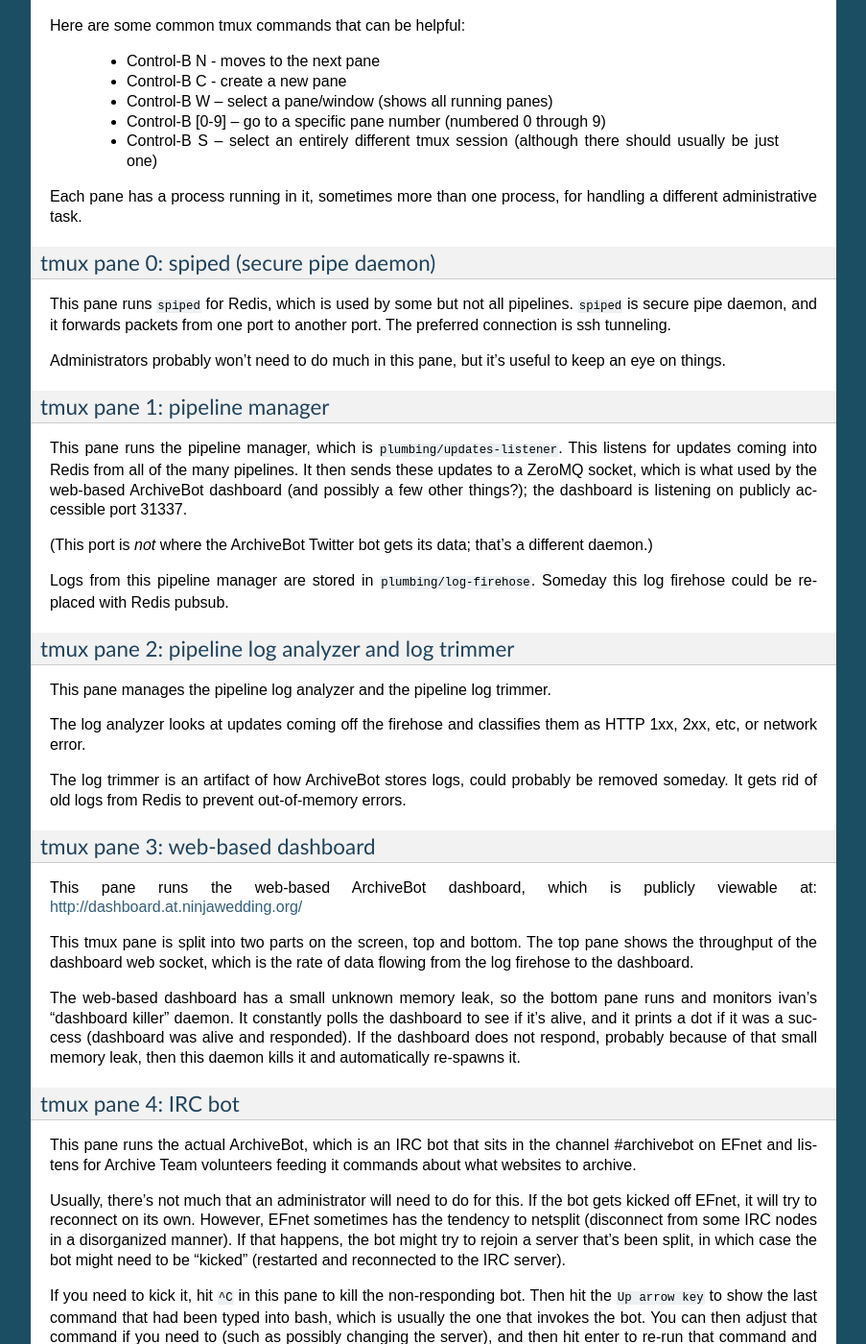
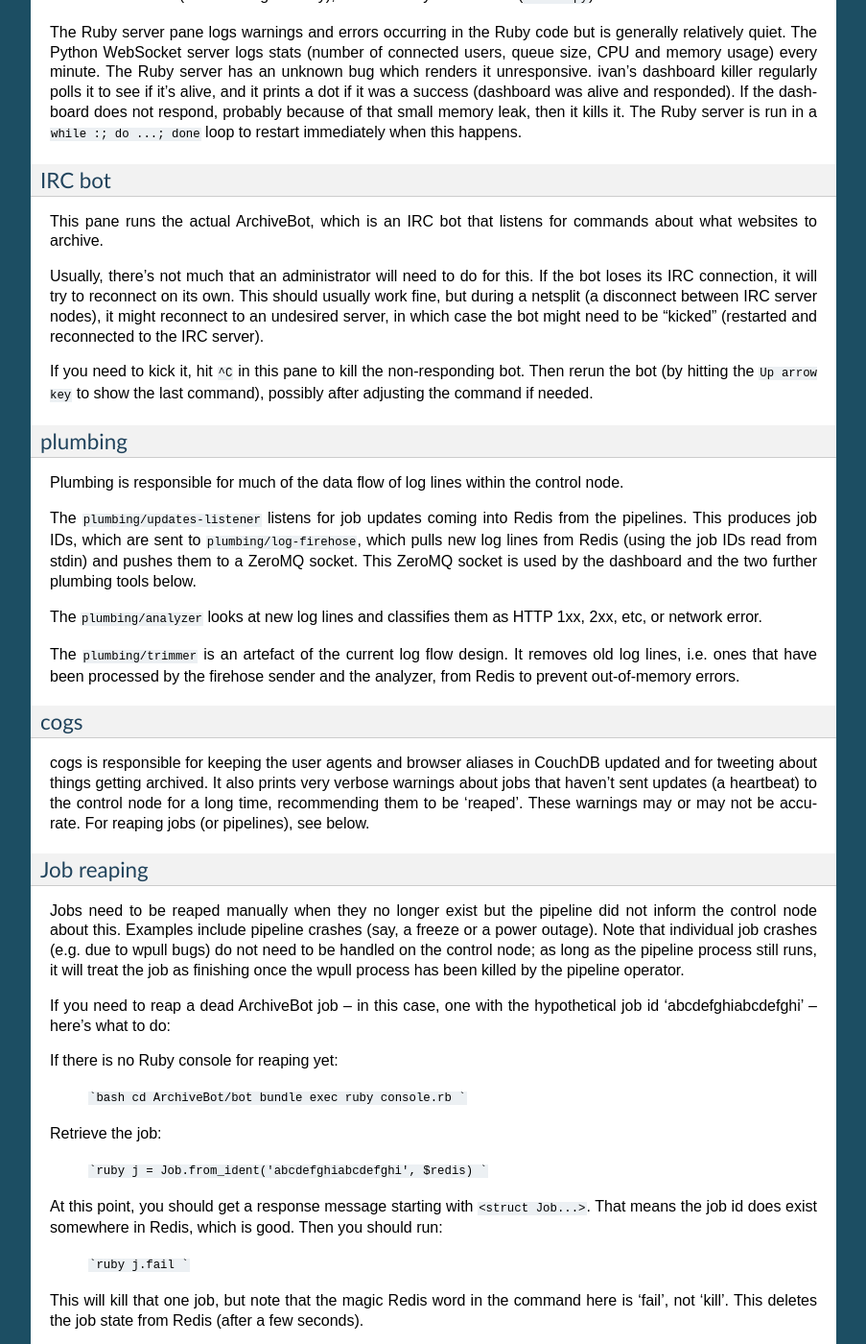
Before and after one commit to ArchiveTeam/ArchiveBot, a Sphinx documentation site: the page built from doc/admin.rst, in a window 1280 px wide and 1400 px high, scrolled down 1413 px. Shown: the whole window at 96% size, without its empty margins (198-1101 px from the left). Built offline with Sphinx 7.4.7, drawn with Linux system fonts in a browser that asks for light colours; some of the changed text lies outside the part shown.

Commit message:
Overhaul the documentation to remove all references of the ArchiveTeam instance
This makes the docs more relevant to anyone wanting to run their own instance of ArchiveBot.

It also removes an ugly hack on the dashboard which was specific to the ArchiveTeam instance as well.

````diff
--- a/doc/admin.rst
+++ b/doc/admin.rst
@@ -2,9 +2,9 @@
 ArchiveBot Administration
 =========================
 
-ArchiveBot has a central "control node" server, currently run by Archive Team member David Yip (yipdw) at ``archivebot.at.ninjawedding.org``.  This document explains how to manage it, hopefully without breaking anything.
+ArchiveBot has a central "control node" server.  This document explains how to manage it, hopefully without breaking anything.
 
-This control node server does many things. It runs the actual bot that sits in the EFnet IRC channel #archivebot and listens to Archive Team members' commands about which websites to archive. It runs the Redis server that keeps track of all the pipelines and their data. It runs the web-based ArchiveBot dashboard and pipeline dashboard. It runs the Twitter bot that sends information about what's being archived. It has access to log files and debug information.
+This control node server does many things. It runs the actual bot that sits in an IRC channel and listens to commands about which websites to archive. It runs the Redis server that keeps track of all the pipelines and their data. It runs the web-based ArchiveBot dashboard and pipeline dashboard. It runs the Twitter bot that sends information about what's being archived. It has access to log files and debug information.
 
 It also handles many manual administrative tasks that need doing from time to time, such as cleaning out (or "reaping") information about old pipelines that have gone offline, or old web crawl jobs that were aborted or died or disappeared.
 
@@ -14,134 +14,105 @@ Another common administrative task on this server is manually adding new pipelin
 Basic Information
 =================
 
-The control node server is reachable by SSH at ``archivebot.at.ninjawedding.org``.
-
-Archive Team members can SSH into this server with two possible usernames:
-
-	* ``archivebot@archivebot.at.ninjawedding.org`` - for performing more delicate administrative tasks
-	* ``pipeline@archivebot.at.ninjawedding.org`` - for adding/editing SSH keys for new pipeline servers
-
-Neither of these accounts has sudo access.
-
-Long-time Archive Team volunteers used to be assigned individual user accounts on this machine, but starting in mid-2017 all new pipelines are now added to the server via the shared ``pipeline@`` account instead, with a shared ``authorized_keys`` file, to keep things simpler.
-
-This control node server is the same server that also runs the web-based ArchiveBot dashboard:
-http://dashboard.at.ninjawedding.org/
-
-And it also runs the web-based ArchiveBot pipeline dashboard:
-http://dashboard.at.ninjawedding.org/pipelines
+The control node server is usually administrated by SSH.  Pipelines also connect over SSH, possibly with a separate account (e.g. ``pipeline``).
 
 
 How to add new ArchiveBot pipelines
 ===================================
 
-Archive Team volunteers set up and run pipelines on their own servers. Each of these can handle several web crawls at a time, depending on their servers' individual configuration and their available hard drive space and memory.  More information and installation instructions are at GitHub:
+Pipelines run on their own servers. Each of these can handle several web crawls at a time, depending on their servers' individual configuration and their available hard drive space and memory.  More information and installation instructions are at GitHub:
 https://github.com/ArchiveTeam/ArchiveBot/blob/master/INSTALL.pipeline
 
-When a new pipeline is set up and all ready to go, the last step is that the server's SSH key still needs to be manually added to the control node. The new pipeline's operator should e-mail or private message one of the Archive Team members who already has SSH access to the control node server, such as David Yip (yipdw), Brooke Schreier Ganz (Asparagirl) or Just Another Archivist (JAA), who may be hanging out in #archiveteam on EFnet. One of them should SSH into the ``pipeline@archivebot.at.ninjawedding.org`` account, and do:
-
-	```bash
-	cd /home/pipeline/.ssh
-	```
-
-Then they should open the file ``authorized_keys`` with the text editor of their choice, and add the new pipeline server's SSH key to the bottom of the list, save, and quit.  If the new pipeline is set up correctly, it should then show up on the web-based pipeline dashboard shortly after that, and should start being assigned web crawl jobs from the queue.
+When a new pipeline is set up and all ready to go, the last step is that the server's SSH key still needs to be manually added to the control node. The new pipeline's operator should e-mail or private message one of the members with access to the control node server, who then need to open ``~/.ssh/authorized_keys`` for the relevant account with the text editor of their choice and add the new pipeline server's SSH key to the bottom of the list.  If the new pipeline is set up correctly, it should then show up on the web-based pipeline dashboard shortly after that, and should start being assigned web crawl jobs from the queue.
 
 
 All about tmux
 ==============
 
-The control node server has many different processes running constantly. To help keep these processes running even when people log in or out, and to keep things somewhat well-organized, the server is set up with a program called ``tmux`` to run multiple "panes" of information.
+The control node server has many different processes running constantly. To help keep these processes running even when people log in or out, and to keep things somewhat well-organized, the server is set up with a program called ``tmux`` to run multiple "windows" and "panes" of information.
 
 When you log into the control node server, you should type ``tmux attach`` to view all the panes and easily move between them.
 
 Here are some common tmux commands that can be helpful:
 
-	* Control-B N - moves to the next pane
-	* Control-B C - create a new pane
-	* Control-B W – select a pane/window (shows all running panes)
-	* Control-B [0-9] – go to a specific pane number (numbered 0 through 9)
+	* Control-B N - moves to the next window
+	* Control-B C - create a new window
+	* Control-B W – select a window (shows all running panes)
+	* Control-B [0-9] – go to a specific number (numbered 0 through 9)
+	* Control-B arrow – move between panes within a window
 	* Control-B S – select an entirely different tmux session (although there should usually be just one)
 
-Each pane has a process running in it, sometimes more than one process, for handling a different administrative task.
+Each pane has a process running in it, and related processes' panes are usually grouped in one window.
 
 
-tmux pane 0: spiped (secure pipe daemon)
-++++++++++++++++++++++++++++++++++++++++
+CouchDB and Redis
++++++++++++++++++
 
-This pane runs ``spiped`` for Redis, which is used by some but not all pipelines.  ``spiped`` is secure pipe daemon, and it forwards packets from one port to another port.  The preferred connection is ssh tunneling.
-
-Administrators probably won't need to do much in this pane, but it's useful to keep an eye on things.
+CouchDB and Redis might be running in tmux or as a system service, depending on how it was set up exactly. Either way, they can generally be ignored and left alone.
 
 
-tmux pane 1: pipeline manager
-+++++++++++++++++++++++++++++
+Dashboard
++++++++++
 
-This pane runs the pipeline manager, which is ``plumbing/updates-listener``.  This listens for updates coming into Redis from all of the many pipelines.  It then sends these updates to a ZeroMQ socket, which is what used by the web-based ArchiveBot dashboard (and possibly a few other things?); the dashboard is listening on publicly accessible port 31337.
+This window runs the dashboard components: the Ruby server (static files, job and pipeline list, etc.), the Python WebSocket server (real-time log delivery), and the Ruby server killer (``killer.py``).
 
-(This port is *not* where the ArchiveBot Twitter bot gets its data; that's a different daemon.)
+The Ruby server pane logs warnings and errors occurring in the Ruby code but is generally relatively quiet.  The Python WebSocket server logs stats (number of connected users, queue size, CPU and memory usage) every minute.  The Ruby server has an unknown bug which renders it unresponsive.  ivan's dashboard killer regularly polls it to see if it's alive, and it prints a dot if it was a success (dashboard was alive and responded).  If the dashboard does not respond, probably because of that small memory leak, then it kills it.  The Ruby server is run in a ``while :; do ...; done`` loop to restart immediately when this happens.
 
-Logs from this pipeline manager are stored in ``plumbing/log-firehose``.  Someday this log firehose could be replaced with Redis pubsub.
+IRC bot
++++++++
+
+This pane runs the actual ArchiveBot, which is an IRC bot that listens for commands about what websites to archive.
+
+Usually, there's not much that an administrator will need to do for this.  If the bot loses its IRC connection, it will try to reconnect on its own.  This should usually work fine, but during a netsplit (a disconnect between IRC server nodes), it might reconnect to an undesired server, in which case the bot might need to be "kicked" (restarted and reconnected to the IRC server).
+
+If you need to kick it, hit ``^C`` in this pane to kill the non-responding bot.  Then rerun the bot (by hitting the ``Up arrow key`` to show the last command), possibly after adjusting the command if needed.
 
 
-tmux pane 2: pipeline log analyzer and log trimmer
-++++++++++++++++++++++++++++++++++++++++++++++++++
+plumbing
+++++++++
 
-This pane manages the pipeline log analyzer and the pipeline log trimmer.
+Plumbing is responsible for much of the data flow of log lines within the control node.
 
-The log analyzer looks at updates coming off the firehose and classifies them as HTTP 1xx, 2xx, etc, or network error.
+The ``plumbing/updates-listener`` listens for job updates coming into Redis from the pipelines.  This produces job IDs, which are sent to ``plumbing/log-firehose``, which pulls new log lines from Redis (using the job IDs read from stdin) and pushes them to a ZeroMQ socket.  This ZeroMQ socket is used by the dashboard and the two further plumbing tools below.
 
-The log trimmer is an artifact of how ArchiveBot stores logs, could probably be removed someday.  It gets rid of old logs from Redis to prevent out-of-memory errors.
+The ``plumbing/analyzer`` looks at new log lines and classifies them as HTTP 1xx, 2xx, etc, or network error.
+
+The ``plumbing/trimmer`` is an artefact of the current log flow design.  It removes old log lines, i.e. ones that have been processed by the firehose sender and the analyzer, from Redis to prevent out-of-memory errors.
 
 
-tmux pane 3: web-based dashboard
-++++++++++++++++++++++++++++++++
+cogs
+++++
 
-This pane runs the web-based ArchiveBot dashboard, which is publicly viewable at:
-http://dashboard.at.ninjawedding.org/
-
-This tmux pane is split into two parts on the screen, top and bottom.  The top pane shows the throughput of the dashboard web socket, which is the rate of data flowing from the log firehose to the dashboard.
-
-The web-based dashboard has a small unknown memory leak, so the bottom pane runs and monitors ivan's “dashboard killer” daemon. It constantly polls the dashboard to see if it's alive, and it prints a dot if it was a success (dashboard was alive and responded).  If the dashboard does not respond, probably because of that small memory leak, then this daemon kills it and automatically re-spawns it.
+cogs is responsible for keeping the user agents and browser aliases in CouchDB updated and for tweeting about things getting archived.  It also prints very verbose warnings about jobs that haven't sent updates (a heartbeat) to the control node for a long time, recommending them to be 'reaped'.  These warnings may or may not be accurate.  For reaping jobs (or pipelines), see below.
 
 
-tmux pane 4: IRC bot
-++++++++++++++++++++
+Job reaping
++++++++++++
 
-This pane runs the actual ArchiveBot, which is an IRC bot that sits in the channel #archivebot on EFnet and listens for Archive Team volunteers feeding it commands about what websites to archive.
+Jobs need to be reaped manually when they no longer exist but the pipeline did not inform the control node about this.  Examples include pipeline crashes (say, a freeze or a power outage).  Note that individual job crashes (e.g. due to wpull bugs) do not need to be handled on the control node; as long as the pipeline process still runs, it will treat the job as finishing once the wpull process has been killed by the pipeline operator.
 
-Usually, there's not much that an administrator will need to do for this. If the bot gets kicked off EFnet, it will try to reconnect on its own. However, EFnet sometimes has the tendency to netsplit (disconnect from some IRC nodes in a disorganized manner). If that happens, the bot might try to rejoin a server that's been split, in which case the bot might need to be "kicked" (restarted and reconnected to the IRC server).
+If you need to reap a dead ArchiveBot job -- in this case, one with the hypothetical job id 'abcdefghiabcdefghi' -- here's what to do:
 
-If you need to kick it, hit ``^C`` in this pane to kill the non-responding bot. Then hit the ``Up arrow key`` to show the last command that had been typed into bash, which is usually the one that invokes the bot. You can then adjust that command if you need to (such as possibly changing the server), and then hit enter to re-run that command and reconnect the bot to EFnet.
-
-
-tmux pane 5: redis-cli console
-++++++++++++++++++++++++++++++
-
-This is the console for running redis-cli commands.  It might get closed down, because it's rarely used.
-
-
-tmux pane 6: job reaper and Twitter bot
-+++++++++++++++++++++++++++++++++++++++
-
-This is the job reaper, used by administrators to manually get rid of "zombie" web crawl jobs that are dead or quit but which are still showing up for some reason on the web-based dashboard, cluttering it up.
-
-Every job has a heartbeat associated with it, which Redis monitors. This pane will let you know if certain jobs' heartbeats have not been seen for a long time, which would indicate that the jobs are zombies.
-
-If you need to reap a dead ArchiveBot job -- in this case, one with the hypothetical job id 'abcdefghiabcdefghi' -- here's what to do in this pane:
+If there is no Ruby console for reaping yet:
 
 	```bash
-	cd ~/ArchiveBot/bot/
+	cd ArchiveBot/bot
 	bundle exec ruby console.rb
+	```
+
+Retrieve the job:
+
+	```ruby
 	j = Job.from_ident('abcdefghiabcdefghi', $redis)
 	```
 
-At this point, you should get a response message starting with ``<struct Job...>``.  That means the job id does exist somewhere in Redis, which is good. Then you should run:
+At this point, you should get a response message starting with ``<struct Job...>``.  That means the job id does exist somewhere in Redis, which is good.  Then you should run:
 
-	```bash
+	```ruby
 	j.fail
 	```
 
-This will kill that one job, but note that the magic Redis word in the command here is 'fail', not 'kill'.  This deletes the job state from Redis.
+This will kill that one job, but note that the magic Redis word in the command here is 'fail', not 'kill'.  This deletes the job state from Redis (after a few seconds).
 
 It is possible to reap multiple jobs at once, by mapping their job id's with regex and such. Such exercises are best left to experts.
 
@@ -153,30 +124,14 @@ You can also clean out “nil” jobs with redis-cli in the admin console with t
 
 That command would send the delete command about each id to the Redis server.
 
-This tmux pane 6 *also* runs the ArchiveBot Twitter bot connector. You shouldn't need to do anything with that most of the time, but it ever dies, go to pane 6 and press up and enter to re-run command, which is:
+
+Pipeline reaping
+++++++++++++++++
+
+Pipeline data is stored inside Redis. You can get a list of all the pipelines Redis knows about from the dashboard or with this command:
 
 	```bash
-	bundle exec ruby start.rb -t twitter_archivebot.json
-	```
-
-The Twitter bot is publicly viewable at https://twitter.com/ArchiveBot/ .
-
-
-tmux pane 7: couchdb
-++++++++++++++++++++
-
-This pane inserts couchdb documents.  You can probably ignore this, and should leave it as-is.
-
-
-tmux pane 8: the pipeline reaper
-++++++++++++++++++++++++++++++++
-
-This is the pane where you can reap old dead pipelines from the pipeline monitor.  You can view the web-based pipeline monitor page here: http://dashboard.at.ninjawedding.org/pipelines
-
-Pipeline data is stored inside Redis. You can get a list of all the pipelines Redis knows about with this command:
-
-	```bash
-	~/redis-2.8.6/src/redis-cli keys pipeline:*
+	redis-cli keys pipeline:*
 	```
 
 That will list all currently assigned pipeline keys -- but some of those pipelines may be dead.
@@ -184,7 +139,7 @@ That will list all currently assigned pipeline keys -- but some of those pipelin
 To peek at the data within any given pipeline -- in this case, a pipeline that was assigned the id 4f618cfcd81f44583a93b8bdb50470a1 -- use the command:
 
 	```bash
-	~/redis-2.8.6/src/redis-cli type pipeline:4f618cfcd81f44583a93b8bdb50470a1
+	redis-cli type pipeline:4f618cfcd81f44583a93b8bdb50470a1
 	```
 
 To find out which pipelines are dead, check the web-based pipeline monitor and copy the unique key for a dead pipeline.
@@ -192,13 +147,13 @@ To find out which pipelines are dead, check the web-based pipeline monitor and c
 To reap the dead pipeline (two parts):
 
 	```bash
-	~/redis-2.8.6/src/redis-cli srem pipelines pipeline:4f618cfcd81f44583a93b8bdb50470a1
+	redis-cli srem pipelines pipeline:4f618cfcd81f44583a93b8bdb50470a1
 	```
 
 That removes the dead pipeline from the set of active pipelines. Then do:
 
 	```bash
-	~/redis-2.8.6/src/redis-cli del pipeline:4f618cfcd81f44583a93b8bdb50470a1
+	redis-cli del pipeline:4f618cfcd81f44583a93b8bdb50470a1
 	```
 	***NOTE: be very careful with this; make sure you do not have the word "pipelines" in this command!***
 
@@ -211,7 +166,7 @@ Re-sync the IRC !status command to actual Redis data
 The ArchiveBot ``!status`` command that is available in the #archivebot IRC channel on EFnet is supposed to be an accurate counter of how many jobs are currently running, aborted, completed, or pending.  But sometimes it gets un-synchronized from the actual Redis values, especially if a pipeline dies.  Here's how to automatically sync the information again, from Redis to IRC:
 
 	```bash
-	cd /ArchiveBot/bot
+	cd ArchiveBot/bot
 	bundle exec ruby console.rb
 	in_working = $redis.lrange('working', 0, -1); 1
 	in_working.each { |ident| $redis.lrem('working', 0, ident) if Job.from_ident(ident, $redis).nil ? }
--- a/doc/commands.rst
+++ b/doc/commands.rst
@@ -194,10 +194,7 @@ Accepted parameters
 
 ``--youtube-dl``
     .. warning::
-      This is an often-glitchy feature and not all pipelines support it.  To find
-      a pipeline that supports youtube-dl, use the `ArchiveBot pipeline monitor
-      page <http://dashboard.at.ninjawedding.org/pipelines>`_ and look for a
-      pipeline whose version is newer than 20150512.01.  Also note that this
+      This is an often-glitchy and/or broken feature.  Also note that this
       command will only work when using ``!archiveonly`` or ``!ao`` to crawl specific
       individual web pages with embedded video, and this will not work recursively
       on an entire ``!archive`` or ``!a`` website grab.
````
Also changed, not shown: 2 other files.
